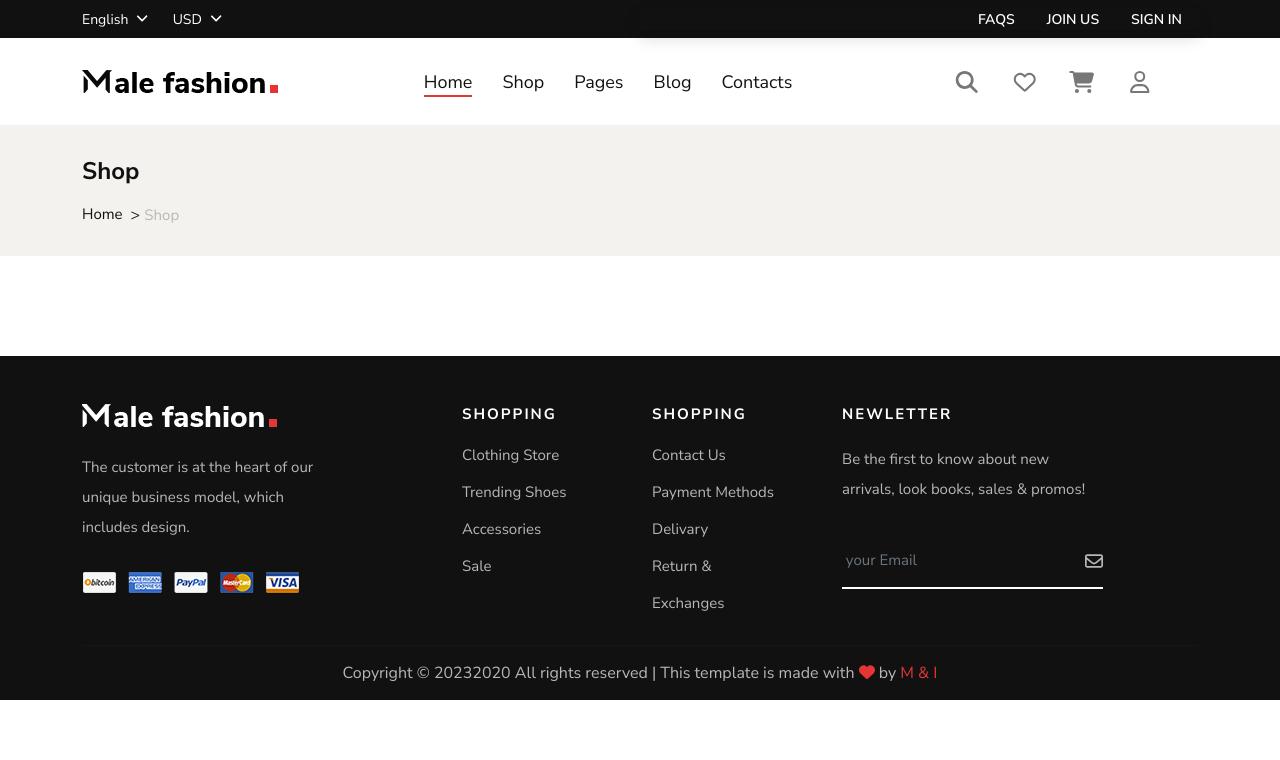
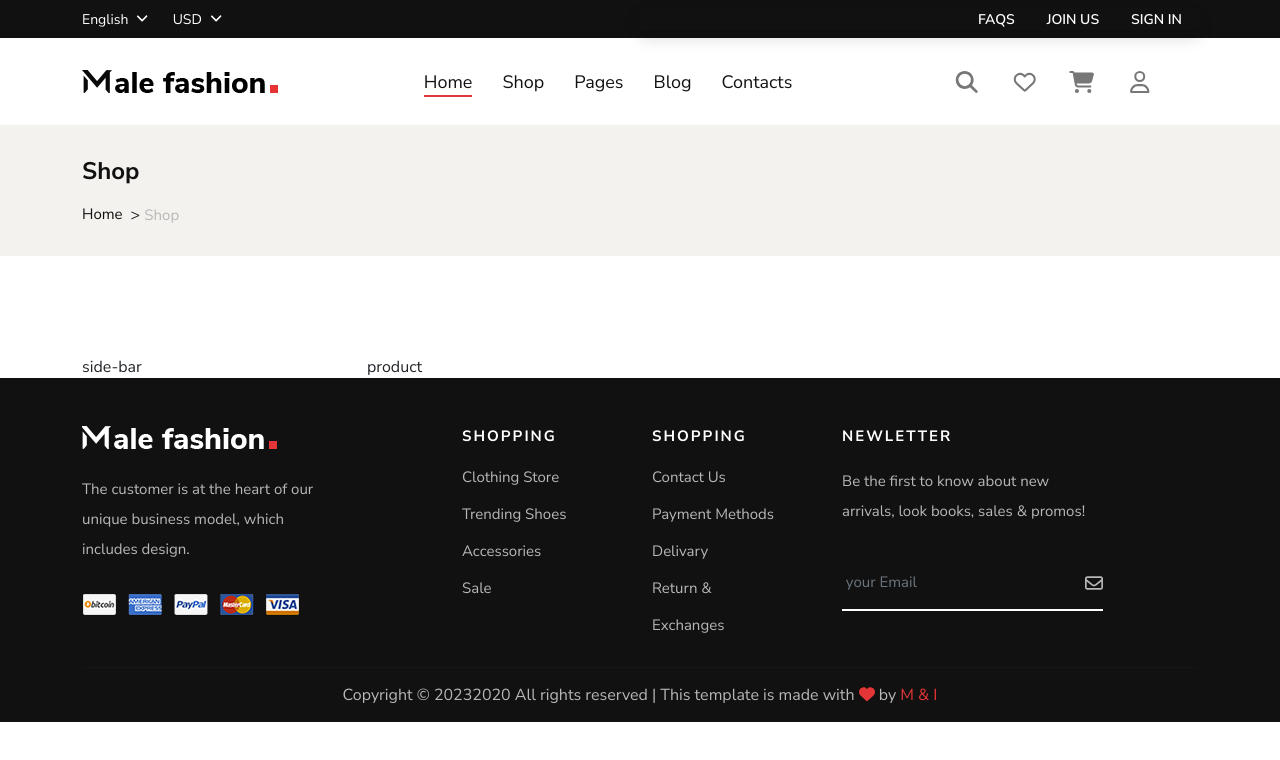
Before and after one commit to moustafaamindev/male-fashion, a website built with webpack: page src/shop.ejs in a window 1280 px wide. Built offline with nearby package versions, Linux system fonts and the light colour scheme.

Commit message:
add shop page

```diff
--- a/src/components/breadcrumb-shop.ejs
+++ b/src/components/breadcrumb-shop.ejs
@@ -1,3 +1,5 @@
+<!--start  breadcrumb  -->
+
 <div class="breadcrumb-shop">
   <div class="container">
     <h5>Shop</h5>
@@ -7,3 +9,5 @@
     </div>
   </div>
 </div>
+
+<!-- end breadcrumb  -->
--- /dev/null
+++ b/src/components/product-shop.ejs
@@ -0,0 +1 @@
+<h1>product</h1>
--- a/src/components/shop.ejs
+++ /dev/null
@@ -1,12 +0,0 @@
-<div class="shop">
-  <div class="container">
-    <div class="row">
-      <div class="col-lg-3 h-100">
-        <div class="side-bar"></div>
-      </div>
-      <div class="col-lg-9 h-100">
-        <div class="shop-product"></div>
-      </div>
-    </div>
-  </div>
-</div>
--- /dev/null
+++ b/src/components/side-bar.ejs
@@ -0,0 +1 @@
+<h1>side-bar</h1>
--- a/src/scss/components/_shop.scss
+++ b/src/scss/components/_shop.scss
@@ -1,3 +1,5 @@
+//start breadcrumb
+
 .breadcrumb-shop {
   background: #f3f2ee;
   padding: 30px 0;
@@ -17,3 +19,5 @@
     color: #b7b7b7;
   }
 }
+
+//end breadcrumb
--- a/src/shop.ejs
+++ b/src/shop.ejs
@@ -9,8 +9,16 @@
     <link rel="stylesheet" href="../node_modules/owl.carousel/dist/assets/owl.theme.default.min.css" />
   </head>
   <body>
-    <%- include('./components/header.ejs') %> <%- include('./components/breadcrumb-shop.ejs') %> <%-
-    include('./components/shop.ejs') %> <%- include('./components/footer.ejs') %>
+    <%- include('./components/header.ejs') %> <%- include('./components/breadcrumb-shop.ejs') %>
+    <div class="shop">
+      <div class="container">
+        <div class="row">
+          <div class="col-lg-3 h-100"><%- include('./components/side-bar.ejs') %></div>
+          <div class="col-lg-9 h-100"><%- include('./components/product-shop.ejs') %></div>
+        </div>
+      </div>
+    </div>
+    <%- include('./components/footer.ejs') %>
     <script src="../node_modules/jquery/dist/jquery.min.js"></script>
     <script src="../node_modules/owl.carousel/dist/owl.carousel.min.js"></script>
   </body>
```
